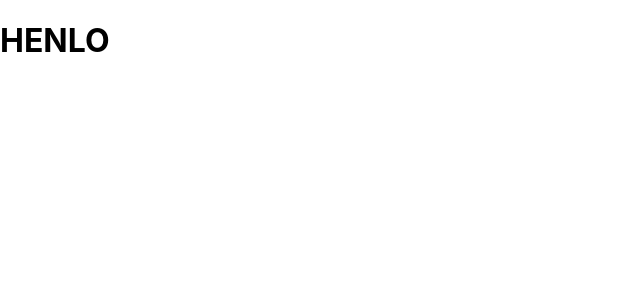
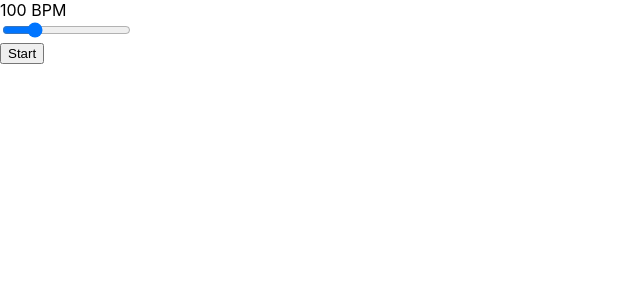
Before and after one commit to anderam17/metronome, a React (Create React App) app: page / in a window 1280 px wide. Shown: the top 300 px of the page, without its empty margins (0-640 px from the left). Built offline with nearby package versions, Linux system fonts and the light colour scheme.

Commit message:
created slider and bmp display

```diff
--- a/src/Metronome.js
+++ b/src/Metronome.js
@@ -2,9 +2,19 @@
 import "./Metronome.css";
 
 function Metronome() {
+
+    let bpm = 100;
+    let playing = false;
+
     return (
         <>
-        <div className="metronome"><h1>HENLO</h1></div>
+        <div className="metronome">
+            <div className="bpm-slider">
+                <div>{bpm} BPM</div>
+                <input type="range" min="60" max="240" value={bpm}/>
+            </div>
+    <button>{playing ? "Stop" : "Start"}</button>
+        </div>
         </>
     )
 }
```
